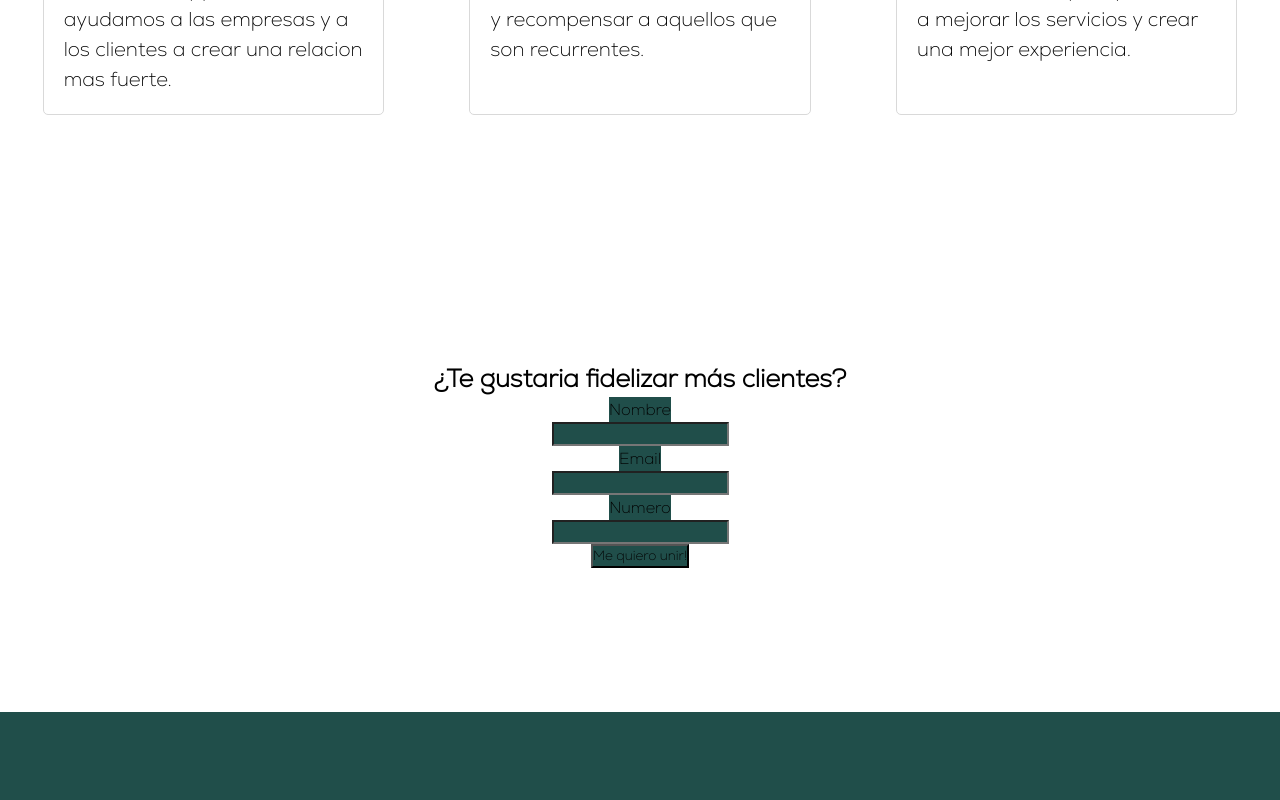
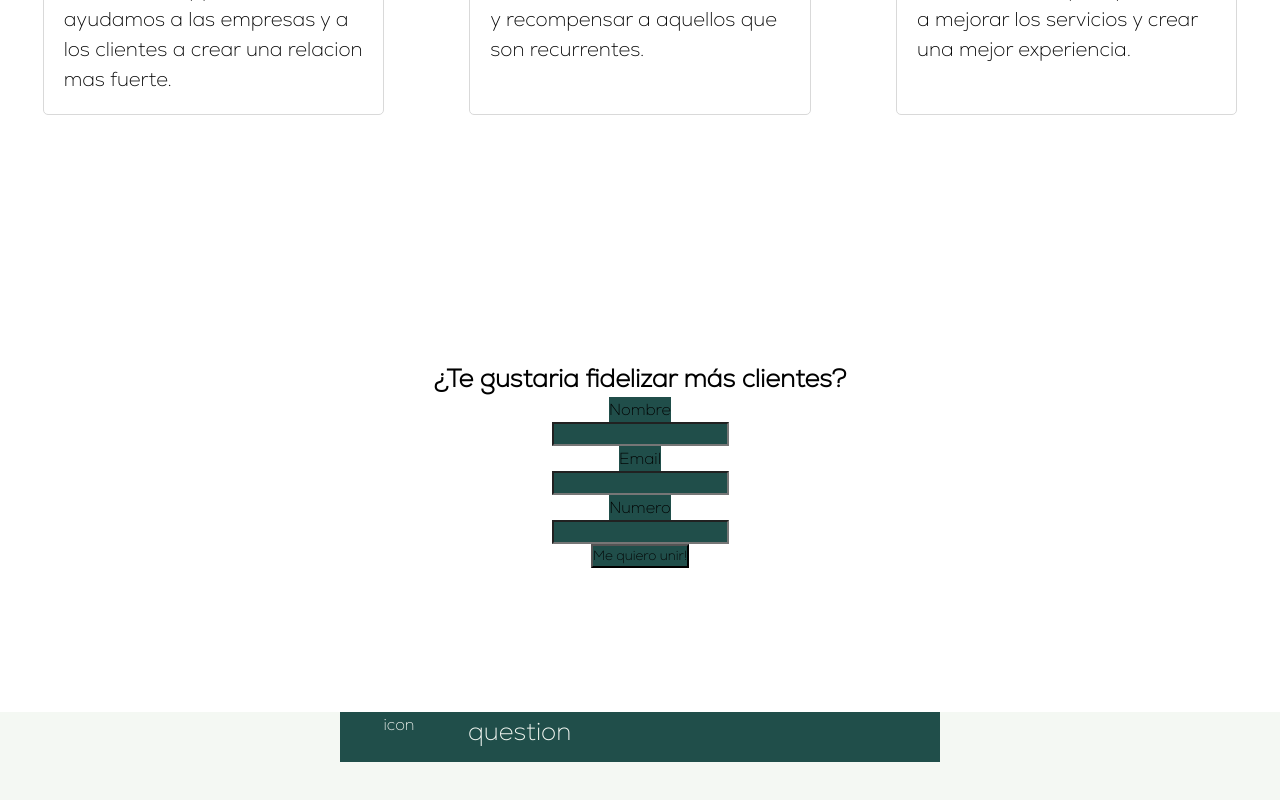
Before and after one commit to valentraverso/descuentify, a Next.js app: page / in a window 1280 px wide. Shown: the part 1000-1800 px from the top of the page. Before the commit the page ends 1712 px from the top, so only its background shows below. Built offline with nearby package versions, Linux system fonts and the light colour scheme.

Commit message:
add: FAQs

```diff
--- a/src/app/page.tsx
+++ b/src/app/page.tsx
@@ -1,3 +1,4 @@
+import FAQs from '@/components/pages/homepage/FAQs/FAQs';
 import FormLeads from '@/components/pages/homepage/FormLeads/FormLeads';
 import GridInfoCubes from '@/components/pages/homepage/GridInfoCubes/GridInfoCubes';
 import PrincipalBanner from '@/components/pages/homepage/PrincipalBanner/PrincipalBanner';
@@ -8,6 +9,7 @@ export default function Home() {
       <PrincipalBanner />
       <GridInfoCubes />
       <FormLeads />
+      <FAQs />
     </main>
   )
 }
--- /dev/null
+++ b/src/components/pages/homepage/FAQs/FAQs.module.scss
@@ -0,0 +1,36 @@
+@import '/src/styles/abstracts/_variables.scss';
+
+
+.container-FAQs {
+    background-color: $white;
+    display: flex;
+    justify-content: center;
+color: $white;
+    .container-question {
+        width: 600px;
+        height: 150px;
+        background-color: $white;
+
+        .head {
+            display: flex;
+            height: 50px;
+
+            .icon{
+                width: 20%;
+                display: flex;
+                justify-content: center;
+            }
+
+            .question{
+                margin-left: 10px;
+                width: 80%;
+                font-size: $h2;
+            }
+        }
+
+        .answer{
+            padding:  10px 10px 10px 10px ;
+        }
+    }
+
+}
--- /dev/null
+++ b/src/components/pages/homepage/FAQs/FAQs.tsx
@@ -0,0 +1,40 @@
+"use client"
+
+import styles from './FAQs.module.scss';
+import React, { useState } from 'react';
+
+interface Props { }
+
+function FAQs() {
+
+    const [open, setOpen] = useState({
+        question1: false,
+        question2: false,
+        question3: false,
+        question4: false,
+        question5: false
+    })
+
+    return (
+        <div className={styles['container-FAQs']}>
+            <div onClick={() => setOpen({ ...open, question1: !open.question1 })} className={styles['container-question']}>
+                <div className={styles.head}>
+                    <div className={styles.icon}>
+                        icon
+                    </div>
+                    <div className={styles.question}>
+                        question
+                    </div>
+                </div>
+                {
+                    open.question1 &&
+                    <div className={styles.answer}>
+                        Lorem ipsum dolor sit amet consectetur adipisicing elit. Eveniet dolorum quod eos eligendi laboriosam harum neque doloremque consectetur est, sequi aut atque. Mollitia omnis sunt ad, in quas est veritatis?
+                    </div>
+                }
+            </div>
+        </div>
+    )
+}
+
+export default FAQs
```
